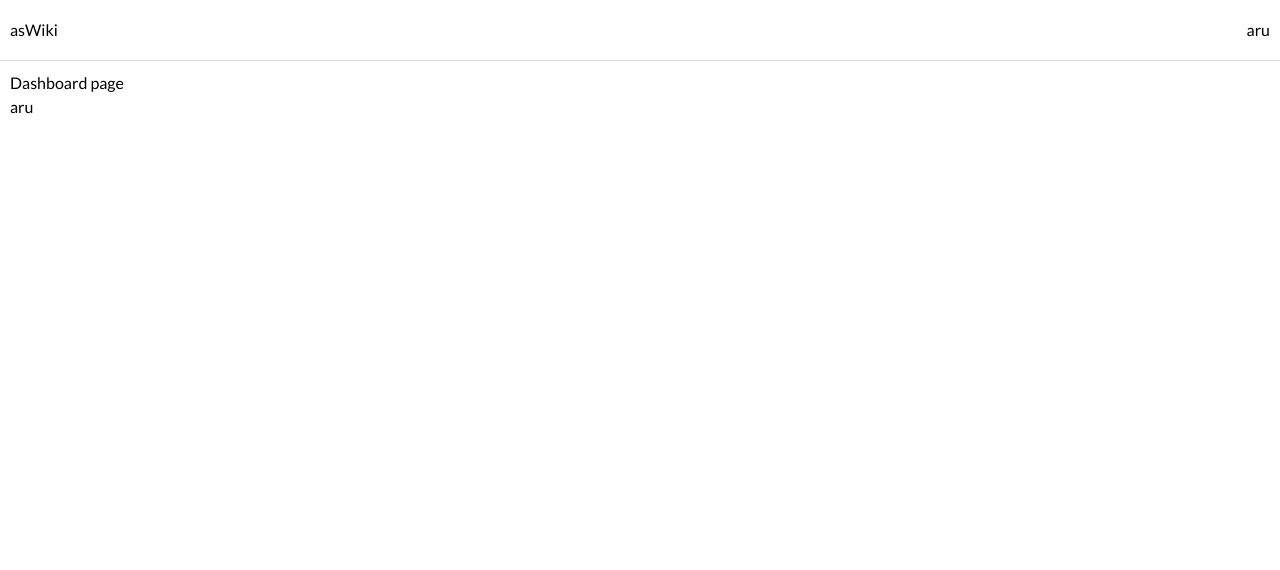
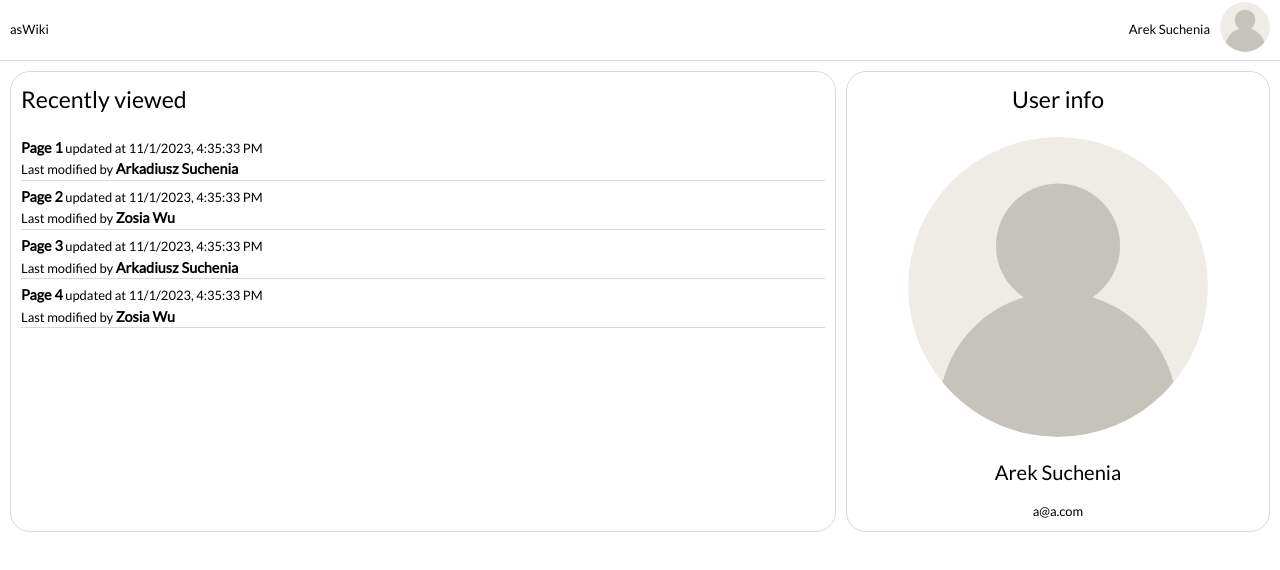
Before and after one commit to suchenia-arkadiusz/as-wiki, a React (Vite) app in the folder ui/: page / in a window 1280 px wide. Both pictures are taken after a click on the button "Sign in". Shown: the top 570 px of the page. Built offline with nearby package versions, Linux system fonts and the light colour scheme.

Commit message:
feat[#10] - Add a dashboard page to the system

```diff
--- a/ui/src/App.css
+++ b/ui/src/App.css
@@ -1,5 +1,4 @@
 .primary-btn {
-  /*background-color: #d2e6b5;*/
   border: none;
   text-decoration: none;
   border-radius: 2rem;
@@ -11,3 +10,9 @@
 .primary-btn:hover {
   background-color: #d2e6b5;
 }
+
+.app-default-link {
+  text-decoration: none;
+  font-weight: 700;
+  font-size: 1rem;
+}
--- a/ui/src/App.tsx
+++ b/ui/src/App.tsx
@@ -4,10 +4,12 @@ import { Route, Routes } from "react-router-dom";
 import HomePage from "./pages/HomePage/HomePage.tsx";
 import DashboardPage from "./pages/Dashboard/DashboardPage.tsx";
 import { UserController } from "./contexts/UserContext.tsx";
+import { RecentlyViewedController } from "./contexts/RecentlyViewedContext.tsx";
 
 const App = () => {
   return (
     <UserController>
+      <RecentlyViewedController>
         <NavBar />
         <div>
           <Routes>
@@ -15,6 +17,7 @@ const App = () => {
             <Route path="/dashboard" element={<DashboardPage />} />
           </Routes>
         </div>
+      </RecentlyViewedController>
     </UserController>
   );
 };
--- a/ui/src/components/NavBar/NavBar.css
+++ b/ui/src/components/NavBar/NavBar.css
@@ -13,8 +13,11 @@
 .app-navbar-btn-container {
   background-color: inherit;
   display: flex;
+  align-items: center;
+  height: 100%;
   justify-content: space-between;
   gap: 10px;
+  flex-direction: row;
 }
 
 .app-navbar-btn {
--- a/ui/src/components/NavBar/NavBar.tsx
+++ b/ui/src/components/NavBar/NavBar.tsx
@@ -1,13 +1,22 @@
 import "./NavBar.css";
 import { useContext } from "react";
 import { UserContext } from "../../contexts/UserContext.tsx";
+import avatar from "../../assets/images/user-default-avatar.png";
 
 export const NavBar = () => {
   const userContext = useContext(UserContext);
+  const user = userContext?.getUser();
   return (
     <div className="app-navbar">
       asWiki
-      <div className="app-navbar-brn-container">{userContext?.getUser()?.username}</div>
+      <div className="app-navbar-btn-container">
+        <div>
+          {user?.firstName} {user?.lastName}
+        </div>
+        <div>
+          <img src={user?.avatarUrl || avatar} style={{ width: "50px", height: "50px", borderRadius: "50%" }} alt="User's avatar" />
+        </div>
+      </div>
     </div>
   );
 };
--- a/ui/src/components/SignInOrSignUp/SignInForm/SignInForm.tsx
+++ b/ui/src/components/SignInOrSignUp/SignInForm/SignInForm.tsx
@@ -43,6 +43,7 @@ const SignInForm = () => {
       email: "a@a.com",
       firstName: "Arek",
       lastName: "Suchenia",
+      avatarUrl: undefined,
     });
     navigate("/dashboard", { replace: true });
   };
--- /dev/null
+++ b/ui/src/contexts/RecentlyViewedContext.tsx
@@ -0,0 +1,65 @@
+import { createContext, ReactNode, useEffect, useState } from "react";
+import { TRecentlyViewPage } from "./types.ts";
+
+type RecentlyViewedContextProps = {
+  children: ReactNode;
+};
+
+type TRecentlyViewedContext = {
+  getRecentlyViewed: () => Array<TRecentlyViewPage>;
+  addRecentlyViewed: (page: TRecentlyViewPage) => void;
+  children?: ReactNode;
+};
+
+export const RecentlyViewedController = (props: RecentlyViewedContextProps) => {
+  const [recentlyViewed, setRecentlyViewed] = useState<Array<TRecentlyViewPage>>([]);
+
+  useEffect(() => {
+    setRecentlyViewed(mockedRecentlyViewed);
+  }, []);
+
+  const getRecentlyViewed = (): Array<TRecentlyViewPage> => {
+    return recentlyViewed;
+  };
+
+  const addRecentlyViewed = (page: TRecentlyViewPage): void => {
+    const pages = [page];
+    pages.push(...recentlyViewed);
+    setRecentlyViewed(pages.slice(0, 10));
+  };
+
+  return <RecentlyViewedContext.Provider value={{ getRecentlyViewed, addRecentlyViewed }}>{props.children}</RecentlyViewedContext.Provider>;
+};
+
+export const RecentlyViewedContext = createContext<TRecentlyViewedContext | undefined>(undefined);
+
+const mockedRecentlyViewed: Array<TRecentlyViewPage> = [
+  {
+    id: "1",
+    name: "Page 1",
+    updatedAt: new Date(),
+    updatedBy: "Arkadiusz Suchenia",
+    username: "aru",
+  },
+  {
+    id: "2",
+    name: "Page 2",
+    updatedAt: new Date(),
+    updatedBy: "Zosia Wu",
+    username: "zosia",
+  },
+  {
+    id: "3",
+    name: "Page 3",
+    updatedAt: new Date(),
+    updatedBy: "Arkadiusz Suchenia",
+    username: "aru",
+  },
+  {
+    id: "4",
+    name: "Page 4",
+    updatedAt: new Date(),
+    updatedBy: "Zosia Wu",
+    username: "zosia",
+  },
+];
--- a/ui/src/index.css
+++ b/ui/src/index.css
@@ -1,10 +1,10 @@
-@import url("https://fonts.googleapis.com/css?family=Lato&display=swap");
+@import url("https://fonts.googleapis.com/css2?family=Lato:wght@400;700900&display=swap");
 
 * {
   font-family: "Lato", system-ui, Avenir, Helvetica, Arial, sans-serif;
   line-height: 1.5;
   font-weight: 400;
-  font-size: 1rem;
+  font-size: 0.9rem;
 
   color-scheme: light dark;
   background-color: #fff;
@@ -12,3 +12,13 @@
   padding: 0;
   margin: 0;
 }
+
+h1 {
+  font-size: 1.6rem;
+  margin-bottom: 20px;
+}
+
+h2 {
+  font-size: 1.4rem;
+  margin-bottom: 15px;
+}
--- a/ui/src/pages/Dashboard/DashboardPage.tsx
+++ b/ui/src/pages/Dashboard/DashboardPage.tsx
@@ -2,10 +2,14 @@ import styled from "styled-components";
 import { Navigate } from "react-router-dom";
 import { useContext } from "react";
 import { UserContext } from "../../contexts/UserContext.tsx";
+import RecentlyViewedPanel from "./components/RecentlyViewedPanel/RecentlyViewedPanel.tsx";
+import UserInfoPanel from "./components/UserInfoPanel/UserInfoPanel.tsx";
 
 const DashboardPageContainer = styled.div`
   padding: 10px;
-  width: 100%;
+  display: flex;
+  flex-direction: row;
+  gap: 10px;
 `;
 
 const DashboardPage = () => {
@@ -13,12 +17,12 @@ const DashboardPage = () => {
 
   return (
     <>
-      {userContext?.getUser() === undefined ? (
+      {userContext?.getUser() == null ? (
         <Navigate replace to="/" />
       ) : (
         <DashboardPageContainer>
-          Dashboard page
-          <br /> {userContext.getUser()?.username}
+          <RecentlyViewedPanel />
+          <UserInfoPanel />
         </DashboardPageContainer>
       )}
     </>
--- /dev/null
+++ b/ui/src/pages/Dashboard/components/RecentlyViewedPanel/RecentlyViewedPanel.tsx
@@ -0,0 +1,48 @@
+import styled from "styled-components";
+import { useContext } from "react";
+import { RecentlyViewedContext } from "../../../../contexts/RecentlyViewedContext.tsx";
+import { Link } from "react-router-dom";
+
+const RecentlyViewedPanelContainer = styled.div`
+  width: 100%;
+  border: 1px solid #d9d9d9;
+  border-radius: 20px;
+  padding: 10px;
+  flex-basis: 66%;
+`;
+
+const RecentlyViewedPageContainer = styled.div`
+  display: flex;
+  flex-direction: column;
+  width: 100%;
+  border-bottom: 1px solid #d9d9d9;
+  margin: 5px 0;
+`;
+
+const RecentlyViewedPanel = () => {
+  const recentlyViewedContext = useContext(RecentlyViewedContext);
+
+  return (
+    <RecentlyViewedPanelContainer>
+      <h1>Recently viewed</h1>
+      {recentlyViewedContext?.getRecentlyViewed()?.map((page) => (
+        <RecentlyViewedPageContainer>
+          <div>
+            <Link className="app-default-link" to={`/pages/${page.id}`}>
+              {page.name}
+            </Link>{" "}
+            updated at {page.updatedAt.toLocaleString()}
+          </div>
+          <div>
+            Last modified by{" "}
+            <Link className="app-default-link" to={`/users/${page.username}`}>
+              {page.updatedBy}
+            </Link>
+          </div>
+        </RecentlyViewedPageContainer>
+      ))}
+    </RecentlyViewedPanelContainer>
+  );
+};
+
+export default RecentlyViewedPanel;
--- /dev/null
+++ b/ui/src/pages/Dashboard/components/UserInfoPanel/UserInfoPanel.tsx
@@ -0,0 +1,36 @@
+import styled from "styled-components";
+import avatar from "../../../../assets/images/user-default-avatar.png";
+import { useContext } from "react";
+import { UserContext } from "../../../../contexts/UserContext.tsx";
+
+const UserInfoPanelContainer = styled.div`
+  display: flex;
+  width: 100%;
+  border: 1px solid #d9d9d9;
+  border-radius: 20px;
+  padding: 10px;
+  flex-basis: 33%;
+  align-items: center;
+  flex-direction: column;
+`;
+
+const UserInfoPanel = () => {
+  const userContext = useContext(UserContext);
+  const user = userContext?.getUser();
+  return (
+    <UserInfoPanelContainer>
+      <h1>User info</h1>
+      <img
+        src={user?.avatarUrl || avatar}
+        style={{ width: "300px", height: "300px", marginBottom: "20px", borderRadius: "50%" }}
+        alt="User's avatar"
+      />
+      <h2>
+        {user?.firstName} {user?.lastName}
+      </h2>
+      <div>{user?.email}</div>
+    </UserInfoPanelContainer>
+  );
+};
+
+export default UserInfoPanel;
```
Also changed, not shown: ui/src/contexts/types.ts (+9 -0 lines), ui/src/assets/images/user-default-avatar.png (added). Lines whose indentation alone changed are shown as unchanged.
